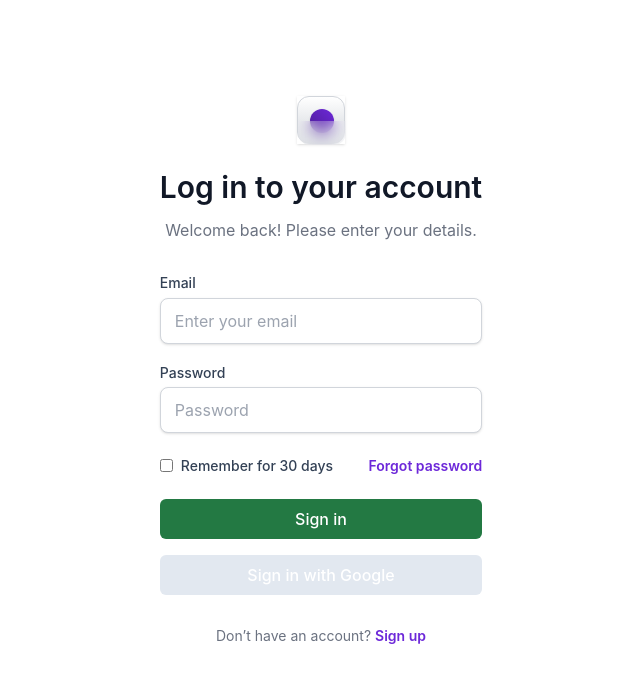
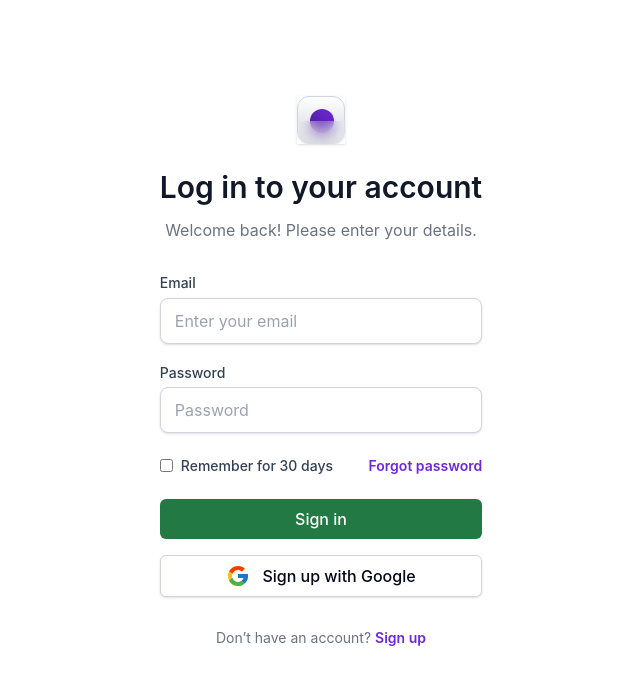
Before and after one commit to mike489/Book_Store_project, a React (Create React App) app: page / in a window 1280 px wide. Shown: the top 684 px of the page, without its empty margins (319-959 px from the left). Built offline with nearby package versions, Linux system fonts and the light colour scheme; the HTML template or start-up script is replaced by a standard one.

Commit message:
adding google icon

```diff
--- a/src/pages/Login.jsx
+++ b/src/pages/Login.jsx
@@ -1,6 +1,8 @@
 import React, { useState } from "react";
 import Input from "../components/Input";
 import Button from "../components/Button";
+import { Link } from "react-router-dom";
+import { FcGoogle } from "react-icons/fc";
 
 const Login = () => {
   const [password, setPassword] = useState();
@@ -92,10 +94,15 @@ const Login = () => {
             </Button>
             <Button
               primary
-              className={"bg-slate-200 text-slate-600 w-full"}
+              className={
+                "bg-white w-full rounded-lg shadow border border-gray-300"
+              }
               onClick={() => alert("google clicked")}
             >
-              Sign in with Google
+              <div className="flex flex-row gap-3 justify-center text-slate-950">
+                <FcGoogle className="w-6 h-6 relative" />
+                Sign up with Google
+              </div>
             </Button>
           </div>
         </div>
@@ -106,7 +113,7 @@ const Login = () => {
           <div className="justify-start items-start flex">
             <div className="justify-center items-center gap-2 flex">
               <div className="text-violet-700 text-sm font-semibold leading-tight">
-                Sign up
+                <Link to={"/Register"}>Sign up</Link>
               </div>
             </div>
           </div>
```
